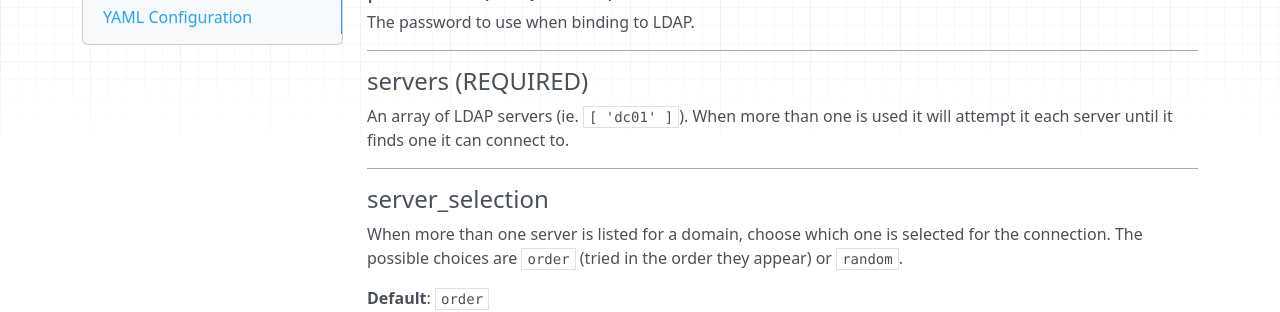
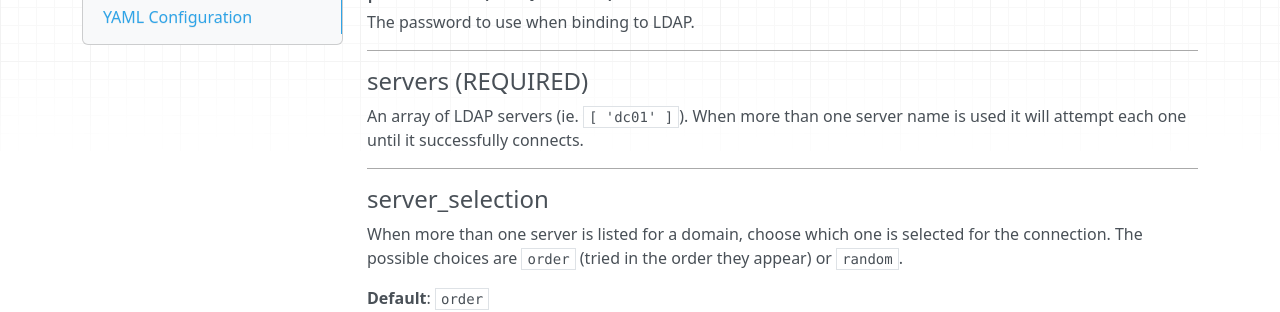
Before and after one commit to ldaptools/ldaptools, an MkDocs documentation site: the page built from docs/en/reference/Main-Configuration.md, in a window 1280 px wide and 900 px high, scrolled down 2707 px. Shown: the part 155-467 px from the top of the window. Built offline with MkDocs 1.6.1, drawn with Linux system fonts in a browser that asks for light colours; nearby versions of some CDN libraries.

Commit message:
Correct some wording in the docs for the config.

```diff
--- a/docs/en/reference/Main-Configuration.md
+++ b/docs/en/reference/Main-Configuration.md
@@ -148,8 +148,8 @@ The password to use when binding to LDAP.
 -------------------------------
 #### servers **(REQUIRED)**
 
-An array of LDAP servers (ie. `[ 'dc01' ]`). When more than one is used it will attempt it each server until it finds
-one it can connect to.
+An array of LDAP servers (ie. `[ 'dc01' ]`). When more than one server name is used it will attempt each one until it
+successfully connects.
 
 -------------------------------
 #### server_selection
```
